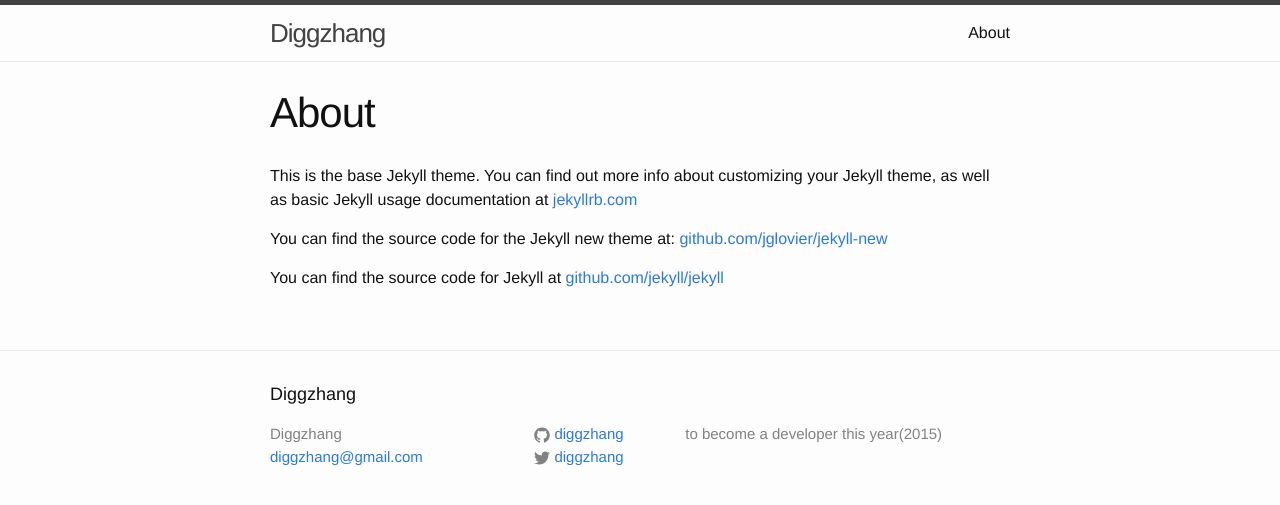
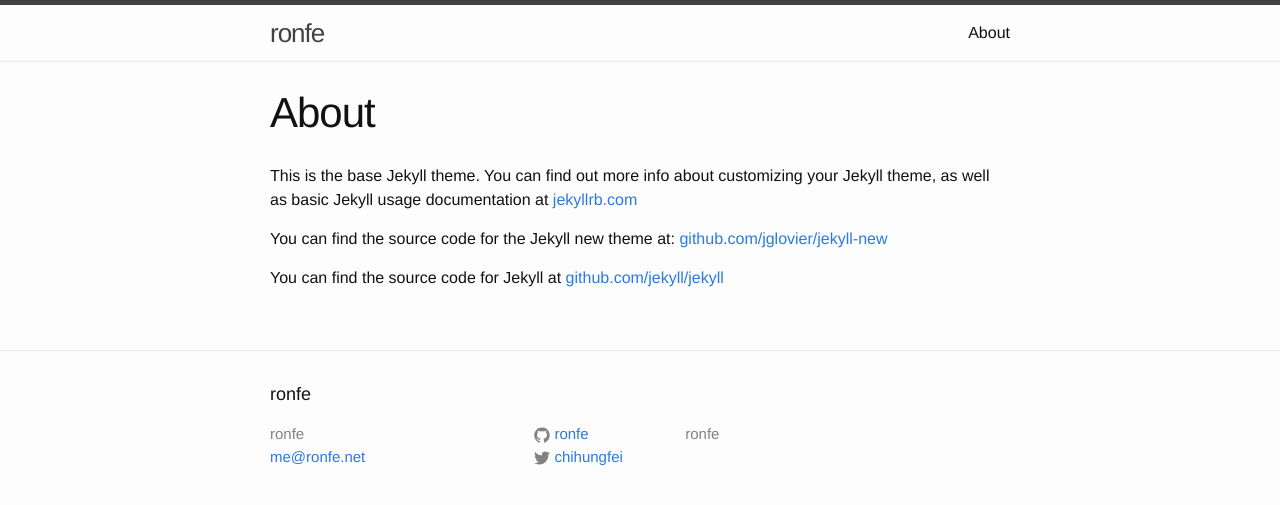
Before and after one commit to ronfe/diggzhang.github.io, a Jekyll site: the page built from about.md, in a window 1280 px wide. Shown: the top 505 px of the page. Built offline with Jekyll 4.4.1, drawn with Linux system fonts in a browser that asks for light colours.

Commit message:
modify config

```diff
--- a/_config.yml
+++ b/_config.yml
@@ -1,12 +1,12 @@
 # Site settings
-title: Diggzhang
-email: diggzhang@gmail.com
+title: ronfe
+email: me@ronfe.net
 description: > # this means to ignore newlines until "baseurl:"
-    to become a developer this year(2015)
+    ronfe
 baseurl: "" # the subpath of your site, e.g. /blog/
-url: "http://yourdomain.com" # the base hostname & protocol for your site
-twitter_username: diggzhang
-github_username: diggzhang
+url: "http://ronfe.io" # the base hostname & protocol for your site
+twitter_username: chihungfei
+github_username: ronfe
 
 # Build settings
 markdown: kramdown
```
